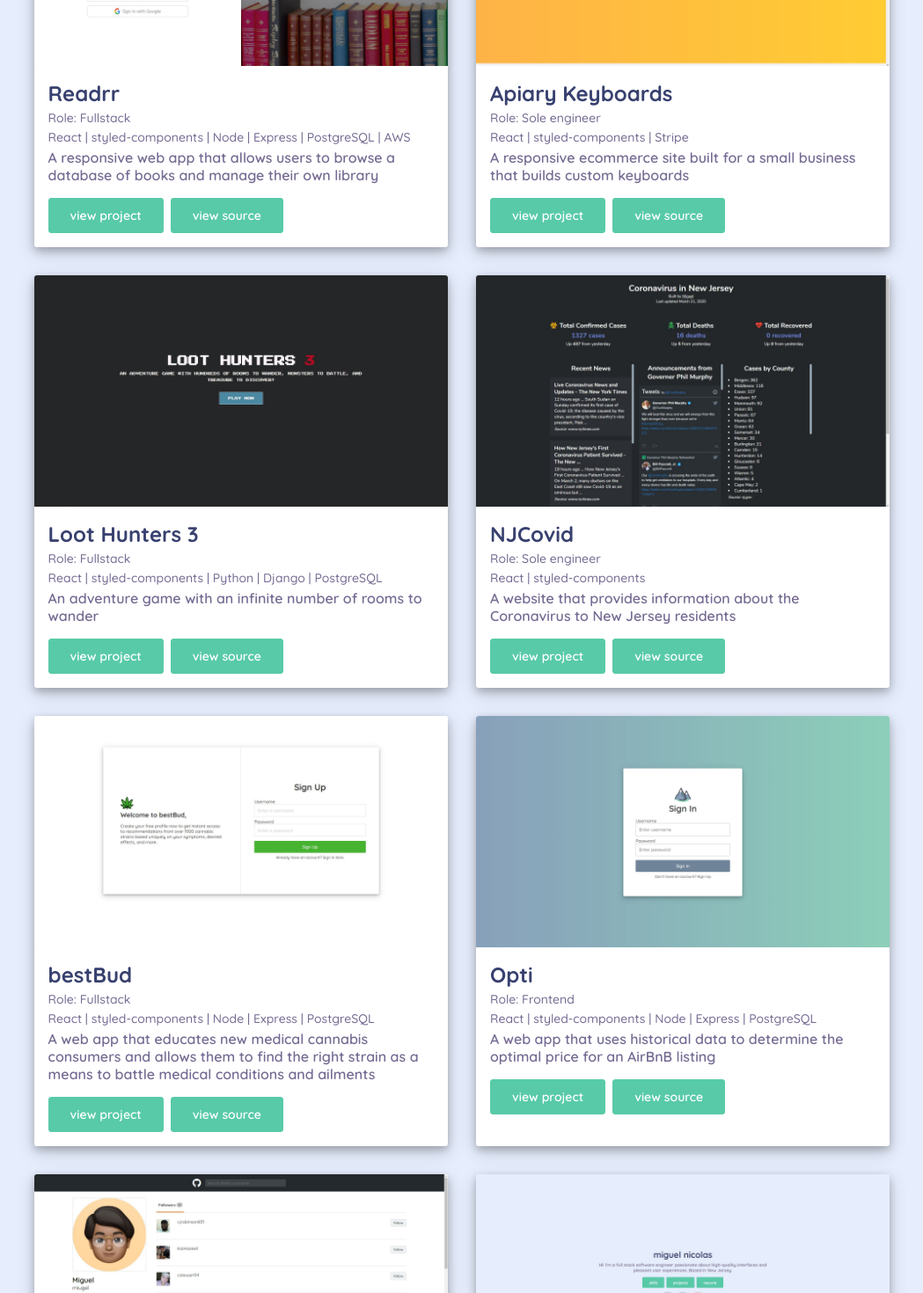
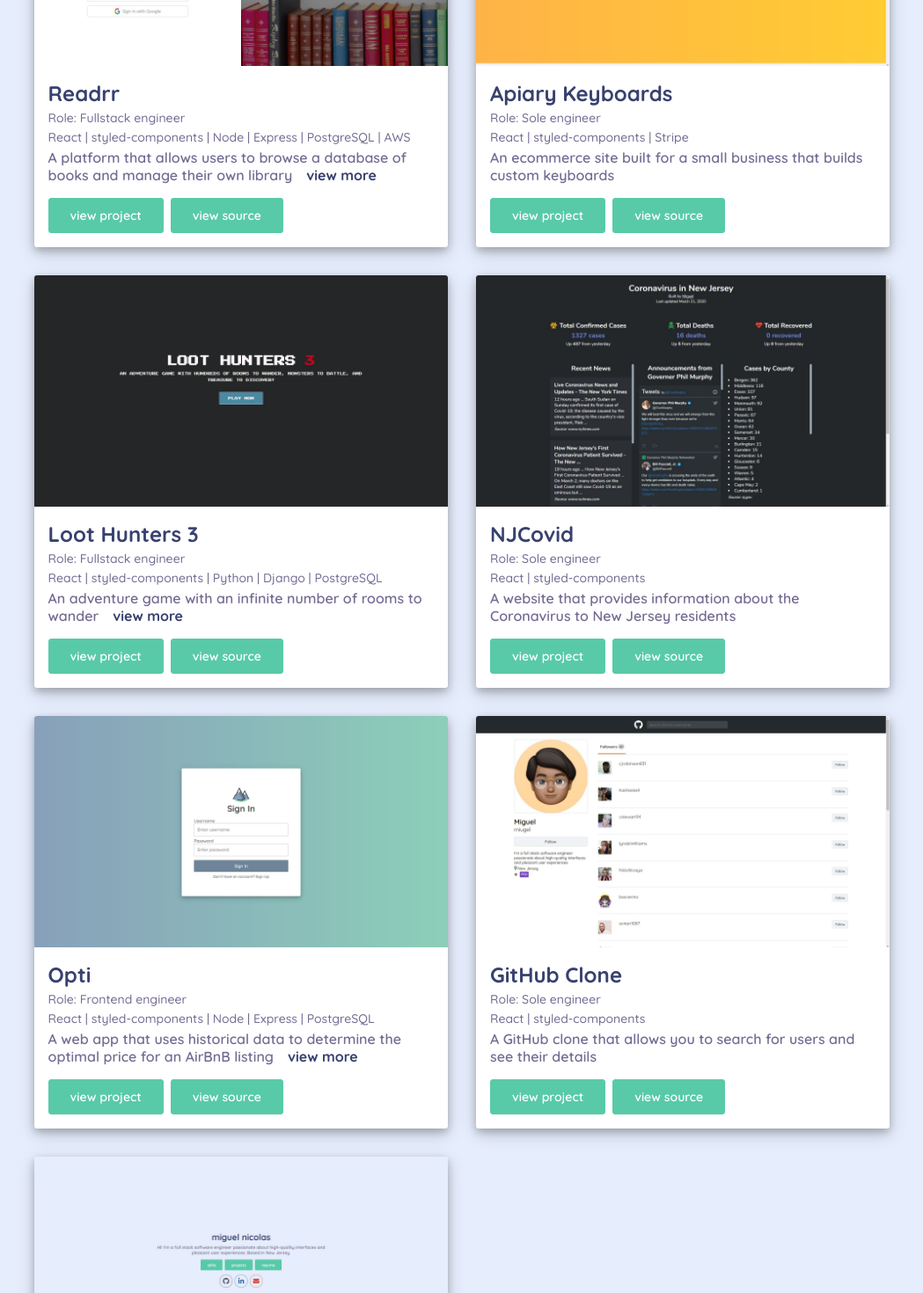
Before and after one commit to miugel/miguelnicolas, a React (Create React App) app: page /projects in a window 1280 px wide. Shown: the part 360-1830 px from the top of the page at 88% size, without its empty margins (115-1164 px from the left). Built offline with nearby package versions, Linux system fonts and the light colour scheme.

Commit message:
Add further description to team projects and omit a project

```diff
--- a/src/components/projects.js
+++ b/src/components/projects.js
@@ -1,8 +1,14 @@
-import React from 'react';
+import React, { useState } from 'react';
 import { Link } from 'react-router-dom';
 import ProjectsContainer from './styles/projectsStyle';
 
 const Projects = props => {
+    const [viewMore, setViewMore] = useState({
+        readrr: false,
+        loothunters: false,
+        opti: false
+    });
+
     return (
         <ProjectsContainer>
             <button className='back' onClick={() => props.history.push('/')}><i className='fas fa-chevron-left'></i>back</button>
@@ -27,10 +33,18 @@ const Projects = props => {
                     <a href='https://readrr.app/' target='_blank' rel='noopener noreferrer'><div className='project-image'></div></a>
                     <div className='project-description'>
                         <h2>Readrr</h2>
-                        <p className='role'>Role: Fullstack</p>
+                        <p className='role'>Role: Fullstack engineer</p>
                         <p className='tech-stack'>React | styled-components | Node | Express | PostgreSQL | AWS</p>
-                        <p className='description'>A responsive web app that allows users to browse a database of books and manage their own library</p>
-                        {/* <p className='view-more'>view more</p> */}
+                        <p className='description'>
+                            A platform that allows users to browse a database of books and manage their own library
+                            <b className='view-more' onClick={() => setViewMore({...viewMore, readrr: !viewMore.readrr})}>{viewMore.readrr ? 'view less' : 'view more'}</b>
+                        </p>
+                        {viewMore.readrr && (
+                            <ul>
+                                <li>Implemented Google and Facebook authentication on the frontend and backend, providing a smooth onboarding process for 100s of users</li>
+                                <li>Built the frontend working closely with the designer, utilizing the agile methodology</li>
+                            </ul>
+                        )}
                         <a href='https://readrr.app/' target='_blank' rel='noopener noreferrer'><button>view project</button></a>
                         <a href='https://github.com/Lambda-School-Labs/betterreads-fe' target='_blank' rel='noopener noreferrer'><button>view source</button></a>
                     </div>
@@ -42,7 +56,7 @@ const Projects = props => {
                         <h2>Apiary Keyboards</h2>
                         <p className='role'>Role: Sole engineer</p>
                         <p className='tech-stack'>React | styled-components | Stripe</p>
-                        <p className='description'>A responsive ecommerce site built for a small business that builds custom keyboards</p>
+                        <p className='description'>An ecommerce site built for a small business that builds custom keyboards</p>
                         <a href='https://apiarykeyboards.now.sh/' target='_blank' rel='noopener noreferrer'><button>view project</button></a>
                         <a href='https://github.com/miugel/apiarykeyboards' target='_blank' rel='noopener noreferrer'><button>view source</button></a>
                     </div>
@@ -52,9 +66,17 @@ const Projects = props => {
                     <a href='https://loothunters.netlify.app/' target='_blank' rel='noopener noreferrer'><div className='project-image'></div></a>
                     <div className='project-description'>
                         <h2>Loot Hunters 3</h2>
-                        <p className='role'>Role: Fullstack</p>
+                        <p className='role'>Role: Fullstack engineer</p>
                         <p className='tech-stack'>React | styled-components | Python | Django | PostgreSQL</p>
-                        <p className='description'>An adventure game with an infinite number of rooms to wander</p>
+                        <p className='description'>
+                            An adventure game with an infinite number of rooms to wander
+                            <b className='view-more' onClick={() => setViewMore({...viewMore, loothunters: !viewMore.loothunters})}>{viewMore.loothunters ? 'view less' : 'view more'}</b>
+                        </p>
+                        {viewMore.loothunters && (
+                            <ul>
+                                <li>Developed the entire user interface and integrated a Django backend enabling game functionality</li>
+                            </ul>
+                        )}
                         <a href='https://loothunters.netlify.app/' target='_blank' rel='noopener noreferrer'><button>view project</button></a>
                         <a href='https://github.com/loothunters3' target='_blank' rel='noopener noreferrer'><button>view source</button></a>
                     </div>
@@ -72,7 +94,7 @@ const Projects = props => {
                     </div>
                 </div>
 
-                <div className='project'>
+                {/* <div className='project'>
                     <a href='https://bestbudapp.netlify.app/' target='_blank' rel='noopener noreferrer'><div className='project-image'></div></a>
                     <div className='project-description'>
                         <h2>bestBud</h2>
@@ -82,15 +104,23 @@ const Projects = props => {
                         <a href='https://bestbudapp.netlify.app/' target='_blank' rel='noopener noreferrer'><button>view project</button></a>
                         <a href='https://github.com/Med-Cabinet-BW' target='_blank' rel='noopener noreferrer'><button>view source</button></a>
                     </div>
-                </div>
+                </div> */}
 
                 <div className='project'>
                     <a href='https://opti.netlify.app/' target='_blank' rel='noopener noreferrer'><div className='project-image'></div></a>
                     <div className='project-description'>
                         <h2>Opti</h2>
-                        <p className='role'>Role: Frontend</p>
+                        <p className='role'>Role: Frontend engineer</p>
                         <p className='tech-stack'>React | styled-components | Node | Express | PostgreSQL</p>
-                        <p className='description'>A web app that uses historical data to determine the optimal price for an AirBnB listing</p>
+                        <p className='description'>
+                            A web app that uses historical data to determine the optimal price for an AirBnB listing
+                            <b className='view-more' onClick={() => setViewMore({...viewMore, opti: !viewMore.opti})}>{viewMore.opti ? 'view less' : 'view more'}</b>
+                        </p>
+                        {viewMore.opti && (
+                            <ul>
+                                <li>Developed the entire user interface and implemented a RESTful API enabling users to manage their own listings</li>
+                            </ul>
+                        )}
                         <a href='https://opti.netlify.app/' target='_blank' rel='noopener noreferrer'><button>view project</button></a>
                         <a href='https://github.com/Build-Week-Airbnb-Optimal-Price-4/Front-End' target='_blank' rel='noopener noreferrer'><button>view source</button></a>
                     </div>
--- a/src/components/styles/projectsStyle.js
+++ b/src/components/styles/projectsStyle.js
@@ -7,8 +7,8 @@ import readrr2 from '../../img/projects/readrr2.JPG';
 import apiarykeyboards1 from '../../img/projects/apiarykeyboards1.JPG';
 import apiarykeyboards2 from '../../img/projects/apiarykeyboards2.JPG';
 import njcovid1 from '../../img/projects/njcovid1.JPG';
-import bestbud1 from '../../img/projects/bestbud1.JPG';
-import bestbud2 from '../../img/projects/bestbud2.JPG';
+// import bestbud1 from '../../img/projects/bestbud1.JPG';
+// import bestbud2 from '../../img/projects/bestbud2.JPG';
 import opti1 from '../../img/projects/opti1.JPG';
 import opti2 from '../../img/projects/opti2.JPG';
 import githubclone1 from '../../img/projects/githubclone1.JPG';
@@ -91,13 +91,31 @@ const ProjectsContainer = styled.div`
                 }
 
                 .description {
-                    margin-bottom: 16px;
                     font-size: 1rem;
                     font-weight: 600;
                     color: #766b93;
+
+                    b {
+                        margin-left: 16px;
+                        color: #38416f;
+                        cursor: pointer;
+                    }
+                }
+
+                ul {
+                    margin-top: 16px;
+                    margin-left: 16px;
+                    font-size: 1rem;
+                    font-weight: 600;
+                    color: #766b93;
+
+                    li {
+                        margin-bottom: 8px;
+                    }
                 }
 
                 button {
+                    margin-top: 16px;
                     margin-right: 8px;
                     padding: 10px 16px;
                     background-color: #58caa8;
@@ -169,19 +187,19 @@ const ProjectsContainer = styled.div`
             }
         }
 
+        // .project:nth-child(5) {
+        //     .project-image {
+        //         background: url();
+        //         background-size: cover;
+
+        //         :hover {
+        //             background: url();
+        //             background-size: cover;
+        //         }
+        //     }
+        // }
+
         .project:nth-child(5) {
-            .project-image {
-                background: url(${bestbud1});
-                background-size: cover;
-
-                :hover {
-                    background: url(${bestbud2});
-                    background-size: cover;
-                }
-            }
-        }
-
-        .project:nth-child(6) {
             .project-image {
                 background: url(${opti1});
                 background-size: cover;
@@ -193,14 +211,14 @@ const ProjectsContainer = styled.div`
             }
         }
 
-        .project:nth-child(7) {
+        .project:nth-child(6) {
             .project-image {
                 background: url(${githubclone1});
                 background-size: cover;
             }
         }
 
-        .project:nth-child(8) {
+        .project:nth-child(7) {
             .project-image {
                 background: url(${miguelnicolas1});
                 background-size: cover;
@@ -258,6 +276,7 @@ const ProjectsContainer = styled.div`
         .project-container {
             display: flex;
             justify-content: space-between;
+            align-items: flex-start;
             flex-wrap: wrap;
 
             .project {
```
